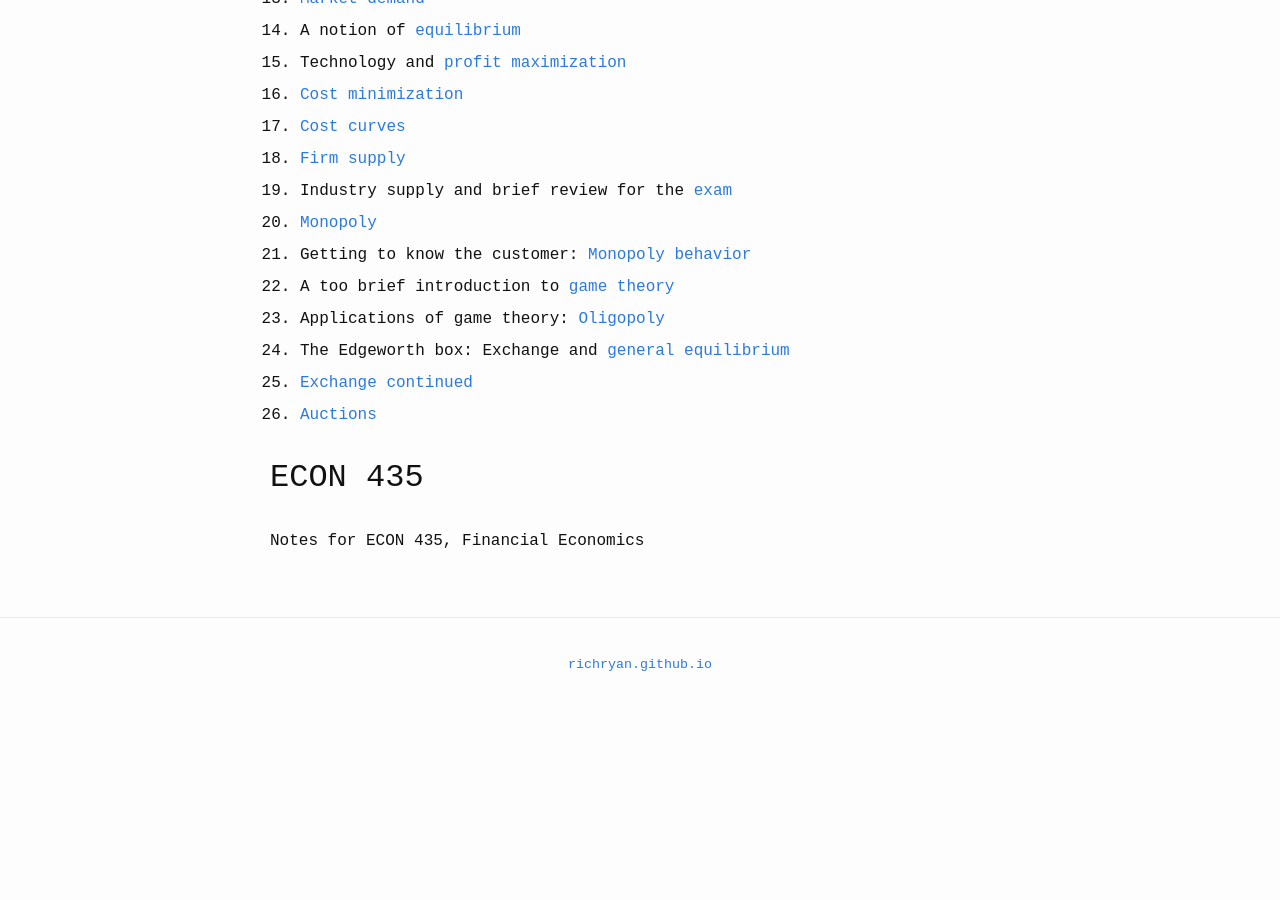
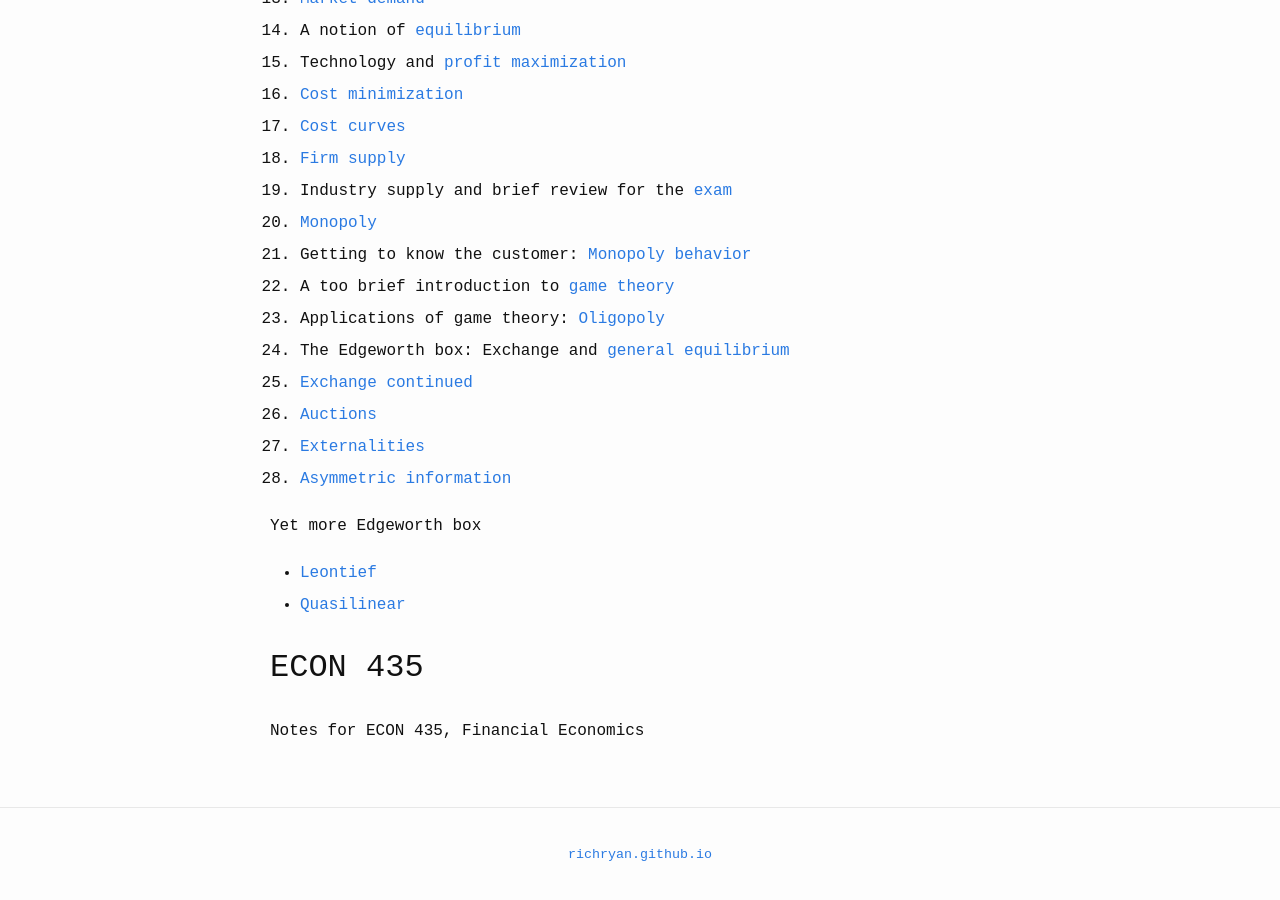
Before and after one commit to richryan/richryan.github.io, a Jekyll site: the page built from Notes.md, in a window 1280 px wide and 900 px high, scrolled down 786 px. Built offline with Jekyll 4.4.1, drawn with Linux system fonts in a browser that asks for light colours; before the commit the page ends 1496 px from its top, so only the background shows below that.

Commit message:
Cnt adding 401 notes

```diff
--- a/Notes.md
+++ b/Notes.md
@@ -38,6 +38,12 @@ Notes for ECON 401, Intermediate Microeconomic Theory
 24. The Edgeworth box: Exchange and [general equilibrium]({{ site.url }}/pdfs/w2015_class24.pdf)
 25. [Exchange continued]({{ site.url }}/pdfs/w2015_class25.pdf)
 26. [Auctions]({{ site.url }}/pdfs/w2015_class26.pdf)
+27. [Externalities]({{ site.url }}/pdfs/w2015_class27.pdf)
+28. [Asymmetric information]({{ site.url }}/pdfs/w2015_class28.pdf)
+
+Yet more Edgeworth box
+* [Leontief]({{ site.url }}/pdfs/Edgeworth_box_Leontief.pdf)
+* [Quasilinear]({{ site.url }}/pdfs/Edgeworth_box_quasilinear.pdf)
 
 ## ECON 435
 Notes for ECON 435, Financial Economics
```
